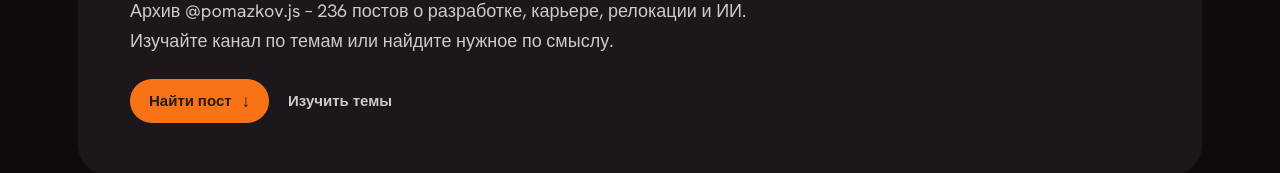
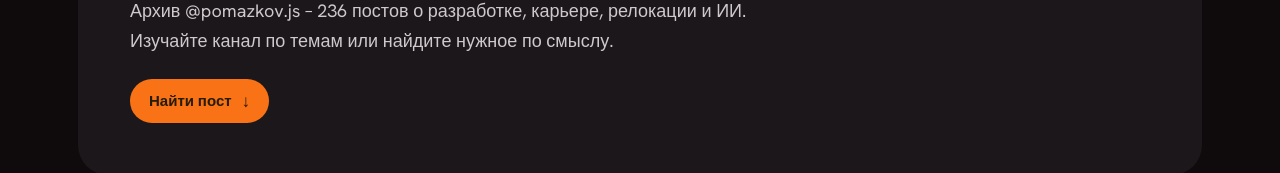
Before and after one commit to arseniypom/personal-site-v2, a Next.js app: page /channel in a window 1280 px wide. Shown: the part 265-438 px from the top of the page. Built offline with nearby package versions, Linux system fonts and the light colour scheme; no server answers.

Commit message:
Remove secondary action link from channel intro section to streamline user experience.

```diff
--- a/app/channel/page.tsx
+++ b/app/channel/page.tsx
@@ -108,9 +108,6 @@ export default async function ChannelPage() {
             <a className="channel-intro-action is-primary" href="#channel-search">
               Найти пост <span aria-hidden="true">↓</span>
             </a>
-            <a className="channel-intro-action is-secondary" href="#topic-map">
-              Изучить темы
-            </a>
           </div>
           {map.sample && (
             <p className="channel-notice">
```
